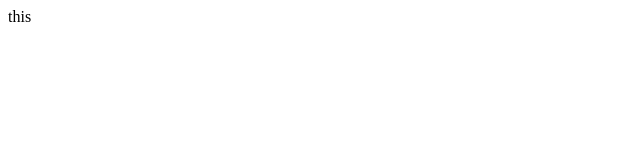
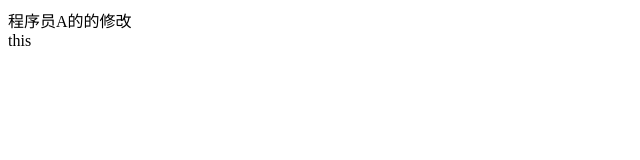
Before and after one commit to Wizard-yin/git-demo, a plain HTML site: page index.html in a window 1280 px wide. Shown: the whole page, without its empty margins (0-640 px from the left). Drawn offline with Linux system fonts and the light colour scheme.

Commit message:
测试冲突

```diff
--- a/index.html
+++ b/index.html
@@ -5,7 +5,7 @@
   <title>index文件</title>
 </head>
 <body>
-<div></div>
+<div>程序员A的的修改</div>
 <table></table>
 <span>this</span>
 </body>
```
